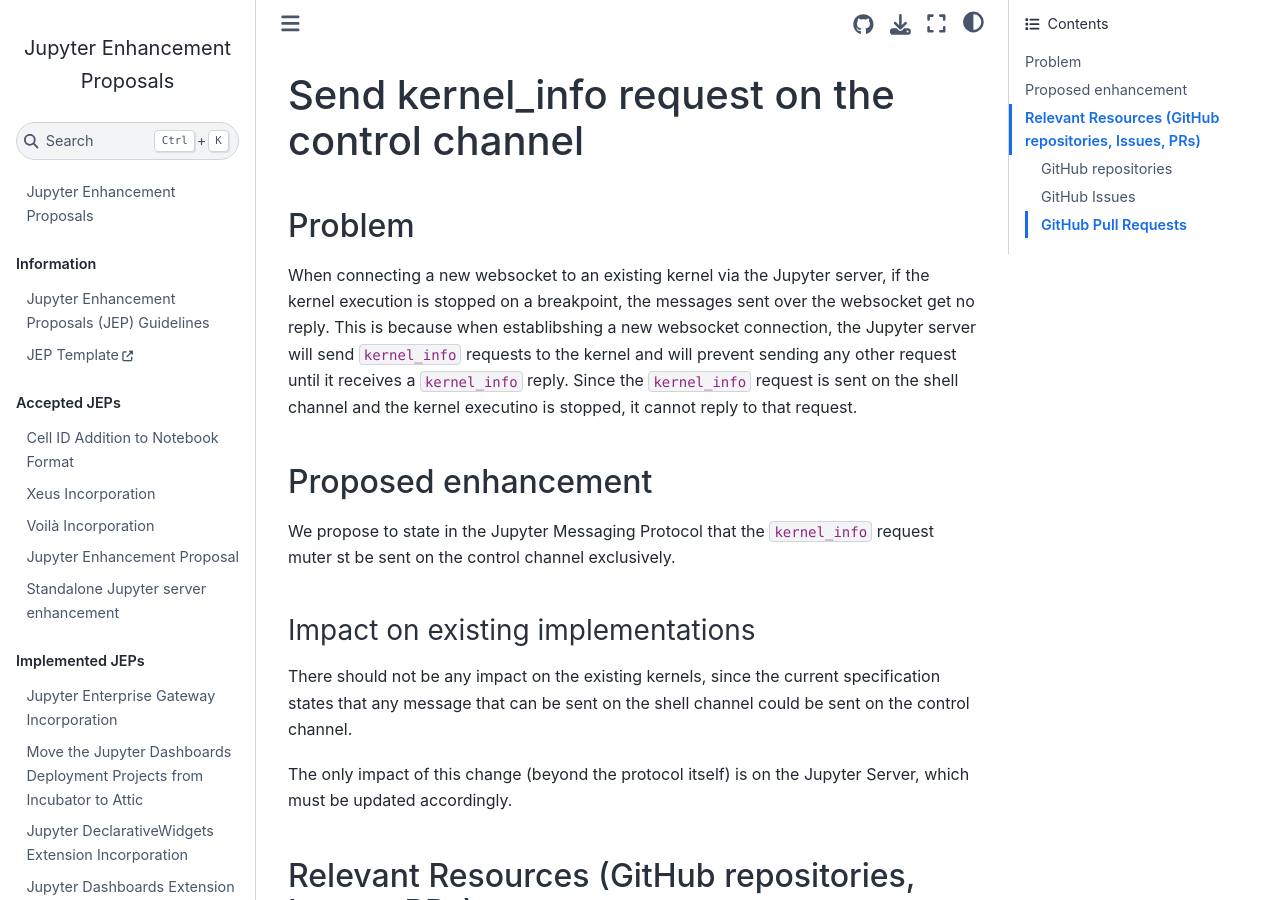
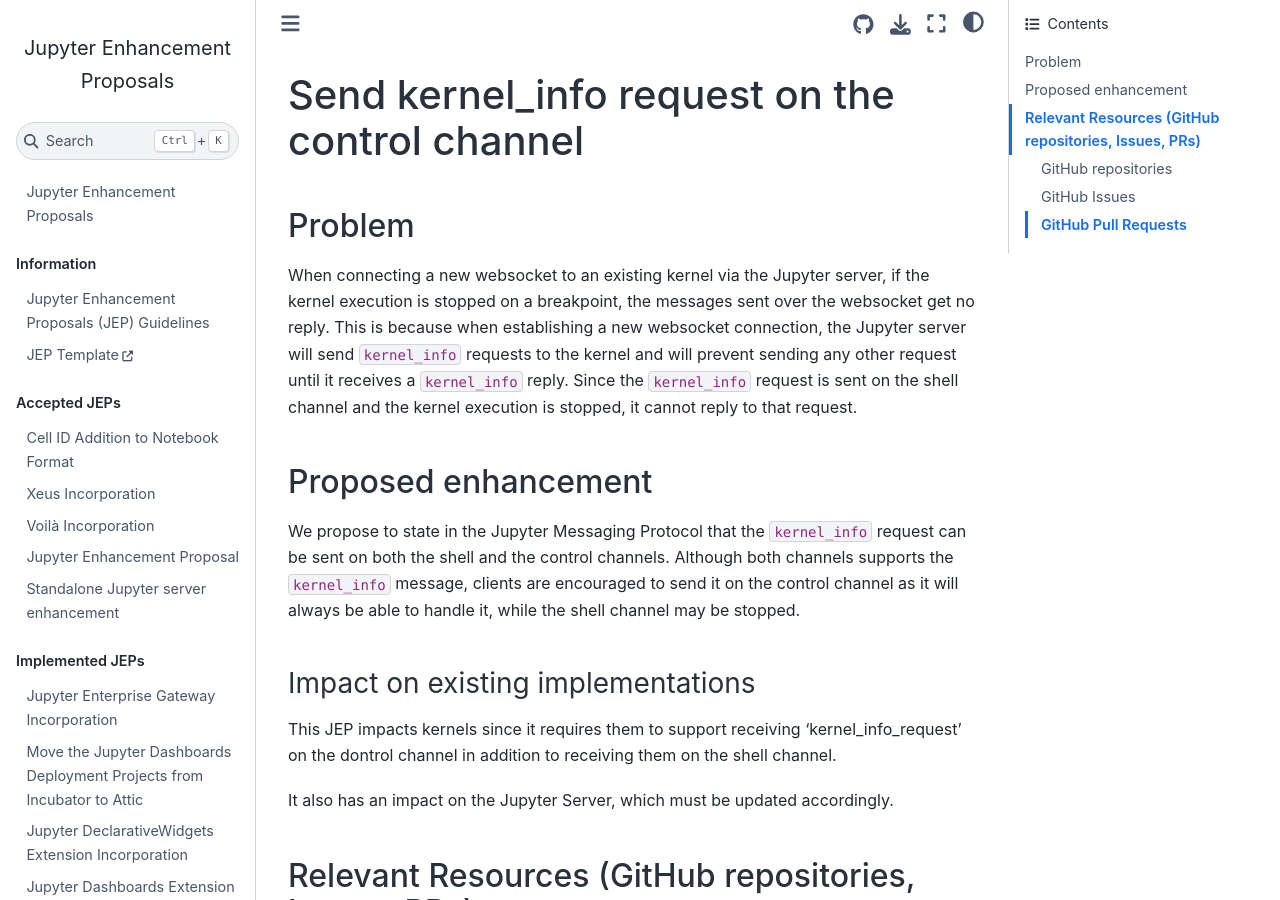
Before and after one commit to jupyter/enhancement-proposals, a Jupyter Book: the page built from 80-kernel-info/kernel-info.md, in a window 1280 px wide and 900 px high. Built offline with Jupyter Book 1.0.4 settings and Sphinx 7.4.7 and the Sphinx Book theme 1.1.4, drawn with Linux system fonts in a browser that asks for light colours.

Commit message:
Update to not remove the kernel_info request from the shell channel

```diff
--- a/80-kernel-info/kernel-info.md
+++ b/80-kernel-info/kernel-info.md
@@ -4,22 +4,19 @@
 
 When connecting a new websocket to an existing kernel via the Jupyter server, if the kernel execution is
 stopped on a breakpoint, the messages sent over the websocket get no reply. This is because when
-establibshing a new websocket connection, the Jupyter server will send `kernel_info` requests to the kernel
+establishing a new websocket connection, the Jupyter server will send `kernel_info` requests to the kernel
 and will prevent sending any other request until it receives a `kernel_info` reply. Since the `kernel_info`
-request is sent on the shell channel and the kernel executino is stopped, it cannot reply to that request.
+request is sent on the shell channel and the kernel execution is stopped, it cannot reply to that request.
 
 ## Proposed enhancement
 
-We propose to state in the Jupyter Messaging Protocol that the `kernel_info` request muter st be sent on the
-control channel exclusively.
+We propose to state in the Jupyter Messaging Protocol that the `kernel_info` request can be sent on both the shell and the control channels. Although both channels supports the `kernel_info` message, clients are encouraged to send it on the control channel as it will always be able to handle it, while the shell channel may be stopped.
 
 ### Impact on existing implementations
 
-There should not be any impact on the existing kernels, since the current specification states that any message
-that can be sent on the shell channel could be sent on the control channel.
+This JEP impacts kernels since it requires them to support receiving 'kernel\_info\_request' on the dontrol channel in addition to receiving them on the shell channel.
 
-The only impact of this change (beyond the protocol itself) is on the Jupyter Server, which must be updated
-accordingly.
+It also has an impact on  the Jupyter Server, which must be updated accordingly.
 
 ## Relevant Resources (GitHub repositories, Issues, PRs)
 
```
